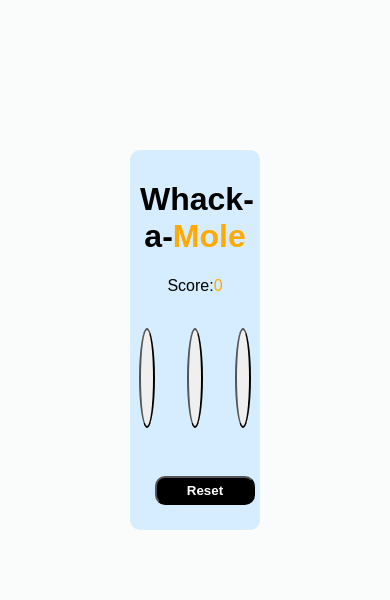
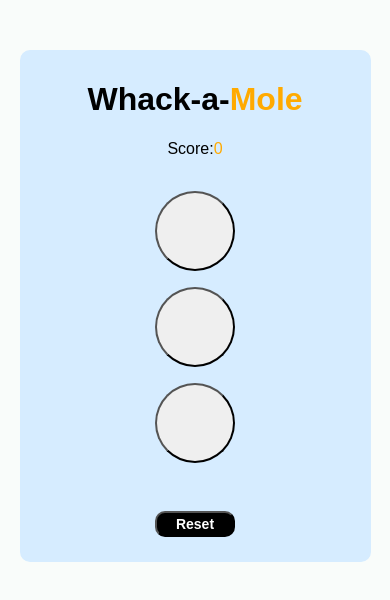
Before and after one commit to joeljoys130-lab/Javascript-bildgame-1, a plain HTML site: page index.html in a window 390 px wide. Drawn offline with Linux system fonts and the light colour scheme.

Commit message:
second commit

```diff
--- a/style.css
+++ b/style.css
@@ -42,3 +42,23 @@ span{
     padding: 10px;
     border-radius: 10px;
 }
+@media (max-width: 600px) {
+    body {
+        margin-left: 5%;
+        margin-right: 5%;
+        margin-top: 50px;
+    }
+    #gameboard {
+        flex-direction: column;
+        gap: 1rem;
+    }
+    .mole {
+        width: 80px;
+        height: 80px;
+    }
+    #reset {
+        width: 80px;
+        padding: 3px;
+        font-size: 14px;
+    }
+}
```
